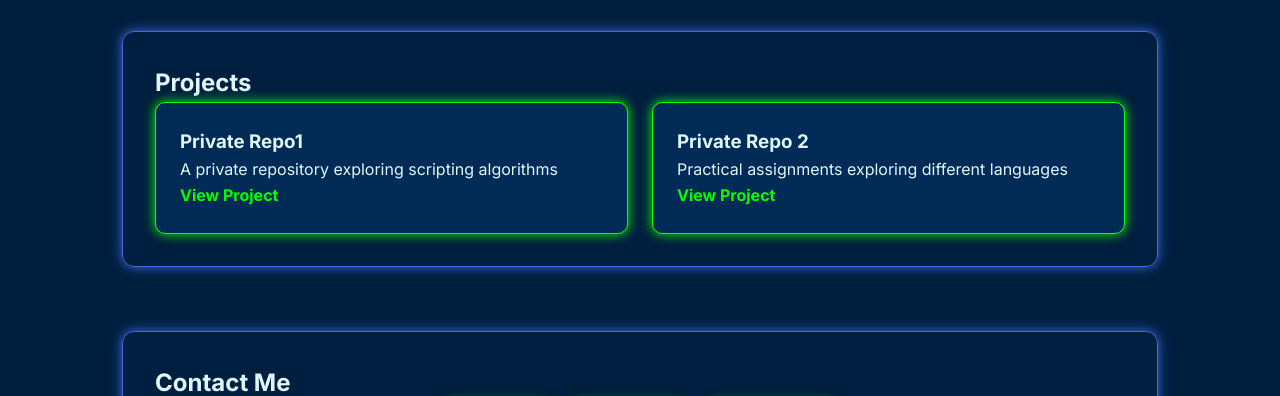
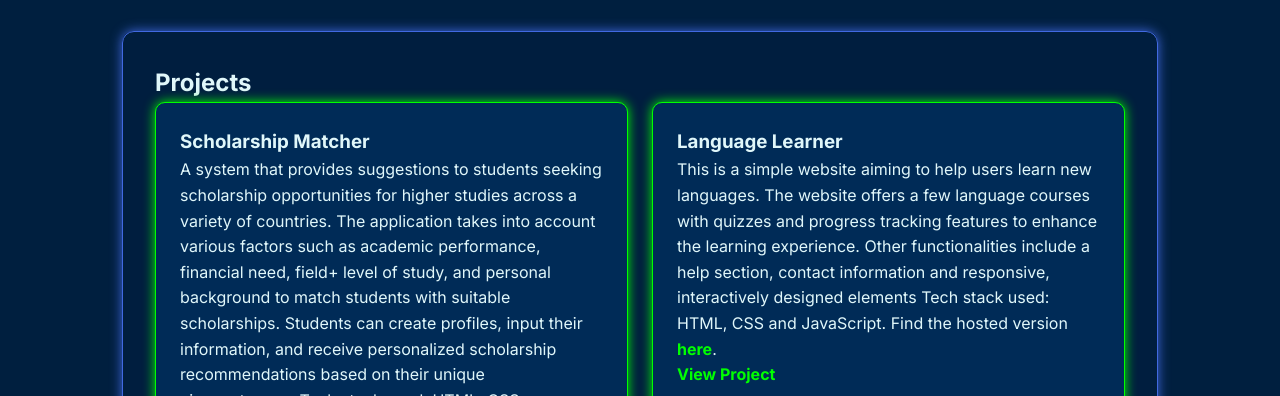
Before and after one commit to JdoesTech/JdoesTech.github.io, a plain HTML site: page index.html in a window 1280 px wide. Shown: the part 1750-2146 px from the top of the page. Drawn offline with Linux system fonts and the light colour scheme.

Commit message:
Links to projects

```diff
--- a/index.html
+++ b/index.html
@@ -94,14 +94,25 @@
             <h2>Projects</h2>
             <div class="projects-grid">
                 <div class="project-item">
-                    <h3>Private Repo1</h3>
-                    <p>A private repository exploring scripting algorithms</p>
-                    <a href="https://github.com/JdoesTech/repo1" target="_blank">View Project</a>
+                    <h3>Scholarship Matcher</h3>
+                    <p>A  system that provides suggestions to students seeking scholarship opportunities for higher studies across a variety of countries.
+                        The application takes into account various factors such as academic performance, financial need, field+ level of study, and personal background to match students with suitable scholarships.
+                        Students can create profiles, input their information, and receive personalized scholarship recommendations based on their unique circumstances.
+                        Tech stack used: HTML, CSS, JAVAscript for the frontend, Flask for the backend, Supabase for the database and Hugging Face models for the intelligent matching.
+                        Further enhancements are in the pipeline to include features such as application tracking, deadline reminders, and resources for scholarship applications.
+                        Find the hosted version <a href="https://scholarship-matcher.onrender.com/" target="_blank">here</a>.
+                    </p>
+                    <a href="https://github.com/JdoesTech/scholarship_matcher" target="_blank">View Project</a>
                 </div>
                 <div class="project-item">
-                    <h3>Private Repo 2</h3>
-                    <p>Practical assignments exploring different languages</p>
-                    <a href="https://github.com/JdoesTech/repo2" target="_blank">View Project</a>
+                    <h3>Language Learner</h3>
+                    <p>This is a simple website aiming to help users learn new languages.
+                        The website offers a few language courses with quizzes and progress tracking features to enhance the learning experience.
+                        Other functionalities include a help section, contact information and responsive, interactively designed elements
+                        Tech stack used: HTML, CSS and JavaScript.
+                        Find the hosted version <a href="https://language-learner-mvp.vercel.app/" target="_blank">here</a>.
+                    </p>
+                    <a href="https://github.com/JdoesTech/language-learner-mvp" target="_blank">View Project</a>
                 </div>
             </div>
         </section>
```
